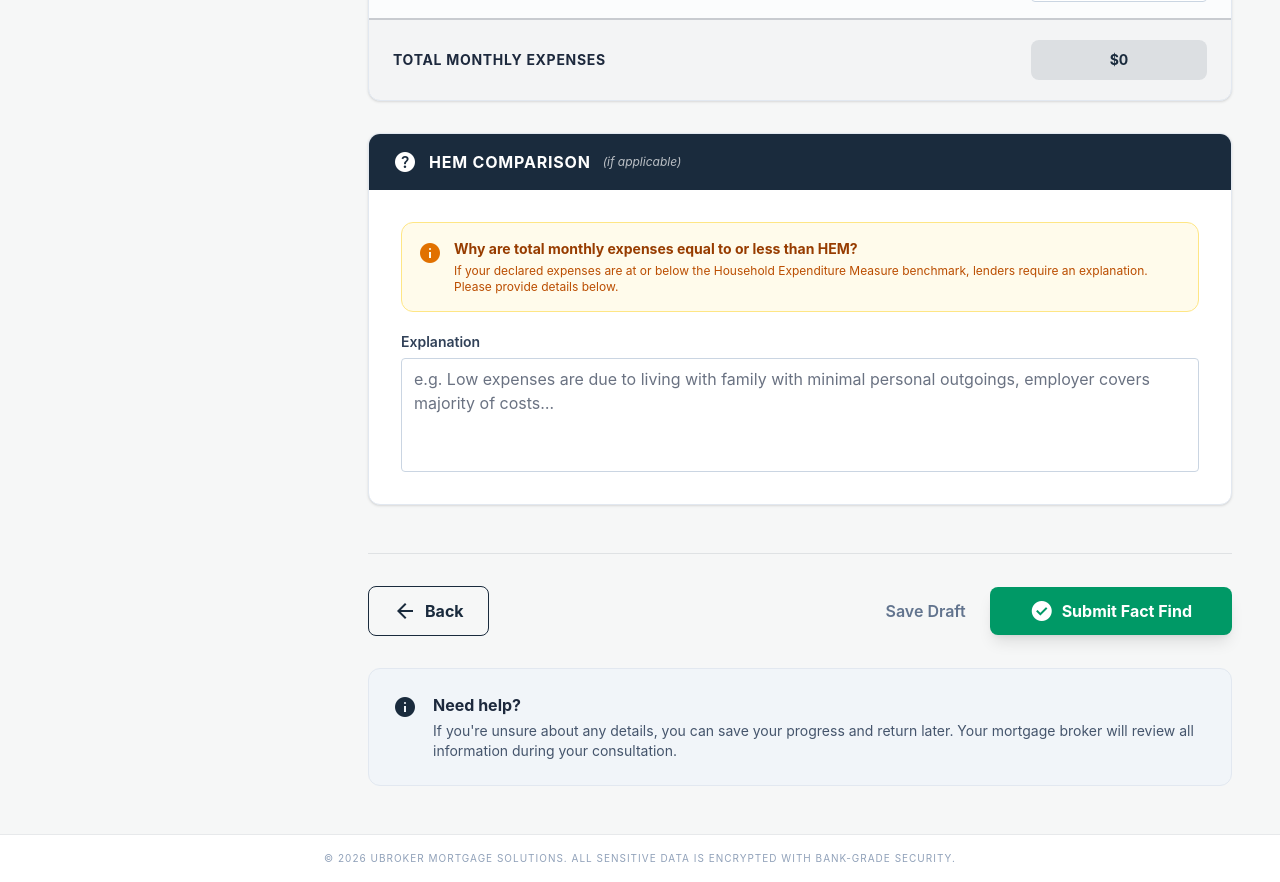
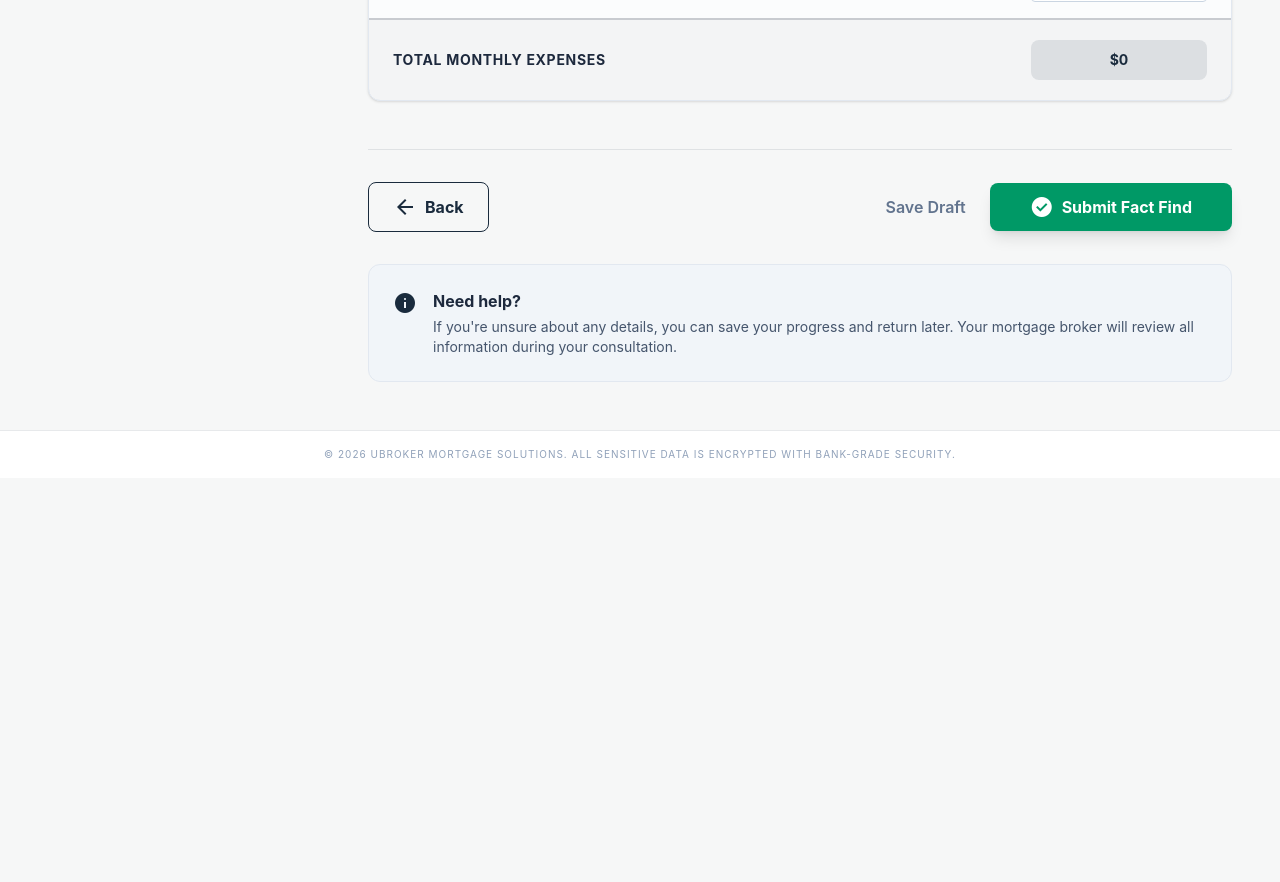
Before and after one commit to Kendellpatrice/brokerflow, a Next.js app: page /living-expenses in a window 1280 px wide. Shown: the part 2160-3042 px from the top of the page. After the commit the page ends 2638 px from the top, so only its background shows below. Built offline with nearby package versions, Linux system fonts and the light colour scheme.

Commit message:
refactor: remove HEM explanation section and adjust layout in LivingExpensesPage for improved clarity

```diff
--- a/src/app/living-expenses/page.tsx
+++ b/src/app/living-expenses/page.tsx
@@ -160,7 +160,6 @@ const COL = "w-36 sm:w-44";
 // ══════════════════════════════════════════════════════════════════════════
 export default function LivingExpensesPage() {
   const [rows, setRows] = useState<Record<string, ExpenseRow>>({});
-  const [hemExplanation, setHemExplanation] = useState("");
 
   const getRow = (id: string): ExpenseRow => rows[id] ?? "";
 
@@ -185,7 +184,7 @@ export default function LivingExpensesPage() {
       </header>
 
       {/* ── Expenses table ──────────────────────────────────────────────── */}
-      <div className="mb-8 bg-white border border-slate-200 rounded-xl overflow-hidden dark:bg-slate-800 dark:border-slate-700 shadow-sm">
+      <div className="mb-12 bg-white border border-slate-200 rounded-xl overflow-hidden dark:bg-slate-800 dark:border-slate-700 shadow-sm">
 
         {/* Table header */}
         <div className="flex items-center bg-primary px-4 sm:px-6 py-4 gap-4">
@@ -244,46 +243,6 @@ export default function LivingExpensesPage() {
         </div>
       </div>
 
-      {/* ── HEM explanation ──────────────────────────────────────────────── */}
-      <div className="mb-12 bg-white border border-slate-200 rounded-xl overflow-hidden dark:bg-slate-800 dark:border-slate-700 shadow-sm">
-        <div className="flex items-center gap-3 px-4 sm:px-6 py-4 bg-primary">
-          <span className="material-symbols-outlined text-white text-[20px]">help_outline</span>
-          <h2 className="font-bold text-white uppercase tracking-wider text-base">HEM Comparison</h2>
-          <span className="text-white/70 text-xs italic font-normal normal-case tracking-normal">
-            (if applicable)
-          </span>
-        </div>
-        <div className="p-4 md:p-8">
-          <div className="mb-5 rounded-xl border border-amber-200 bg-amber-50 p-4 dark:border-amber-800/30 dark:bg-amber-900/20">
-            <div className="flex items-start gap-3">
-              <span className="material-symbols-outlined text-amber-600 dark:text-amber-400 text-[20px] mt-0.5 shrink-0">info</span>
-              <div>
-                <p className="font-bold text-amber-800 dark:text-amber-300 text-sm">
-                  Why are total monthly expenses equal to or less than HEM?
-                </p>
-                <p className="text-amber-700 dark:text-amber-400 text-xs mt-1">
-                  If your declared expenses are at or below the Household Expenditure Measure
-                  benchmark, lenders require an explanation. Please provide details below.
-                </p>
-              </div>
-            </div>
-          </div>
-          <div className="flex flex-col gap-1.5">
-            <label htmlFor="le-hem-explanation" className="text-sm font-semibold text-slate-700 dark:text-slate-300">
-              Explanation
-            </label>
-            <textarea
-              id="le-hem-explanation"
-              rows={4}
-              value={hemExplanation}
-              onChange={e => setHemExplanation(e.target.value)}
-              placeholder="e.g. Low expenses are due to living with family with minimal personal outgoings, employer covers majority of costs…"
-              className="rounded border-slate-300 dark:bg-slate-800 dark:border-slate-700 focus:ring-primary focus:border-primary resize-none"
-            />
-          </div>
-        </div>
-      </div>
-
       {/* ── Navigation ──────────────────────────────────────────────────── */}
       <div className="sticky bottom-0 z-10 mt-12 flex items-center justify-between border-t border-primary/10 bg-background-light py-4 dark:bg-background-dark md:static md:pt-8 md:pb-0 md:bg-transparent dark:md:bg-transparent">
         <Link
```
